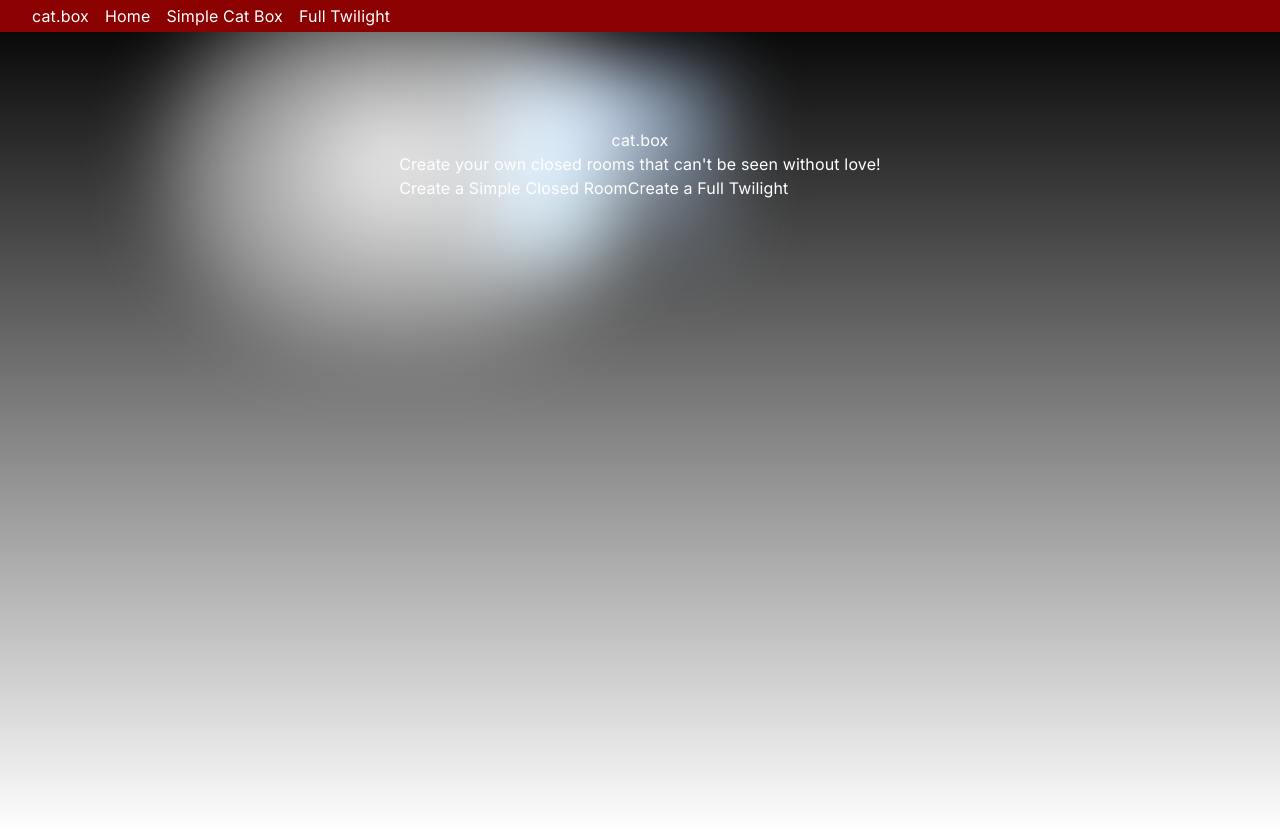
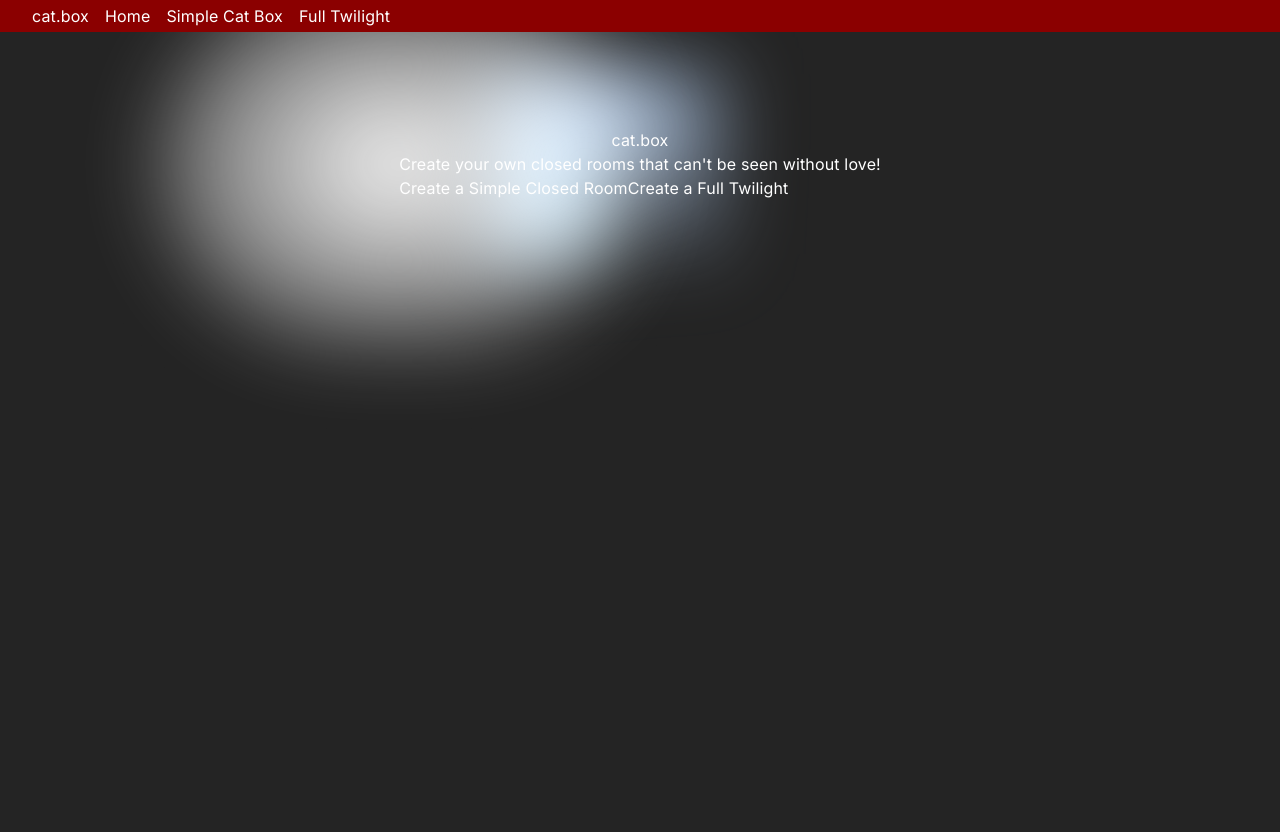
Before and after one commit to Maxzolythus/catbox, a Next.js app: page / in a window 1280 px wide. Built offline with nearby package versions, Linux system fonts and the light colour scheme.

Commit message:
More eye friendly background

```diff
--- a/src/app/assets/theme.tsx
+++ b/src/app/assets/theme.tsx
@@ -4,7 +4,7 @@ const theme = createTheme({
     palette: {
         mode: 'dark',
         background: {
-            default: '#000000'
+            default: '#242424'
         },
         primary: {
             main: '#8b0000'
--- a/src/app/globals.css
+++ b/src/app/globals.css
@@ -3,7 +3,7 @@
 @tailwind utilities;
 
 :root {
-  --foreground-rgb: 0, 0, 0;
+  --foreground-rgb: 24, 24, 24;
   --background-start-rgb: 214, 219, 220;
   --background-end-rgb: 255, 255, 255;
 }
@@ -11,17 +11,11 @@
 @media (prefers-color-scheme: dark) {
   :root {
     --foreground-rgb: 255, 255, 255;
-    --background-start-rgb: 0, 0, 0;
-    --background-end-rgb: 0, 0, 0;
+    --background-rgb: 24, 24, 24;
   }
 }
 
 body {
   color: rgb(var(--foreground-rgb));
-  background: linear-gradient(
-      to bottom,
-      transparent,
-      rgb(var(--background-end-rgb))
-    )
-    rgb(var(--background-start-rgb));
+  background: rgb(var(--background-rgb));
 }
```
